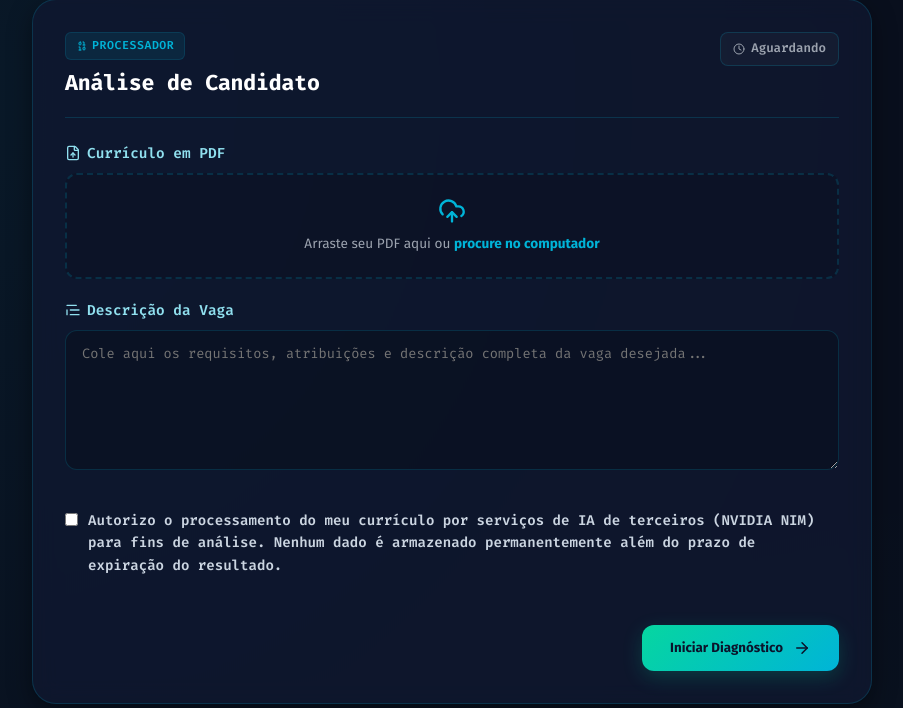
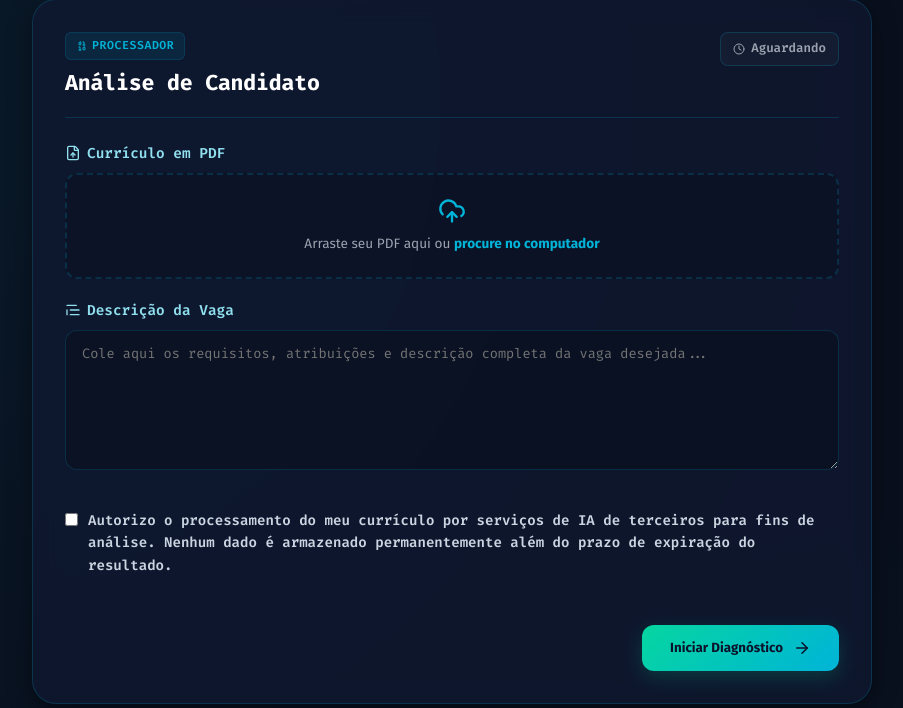
Before and after one commit to carpatia77/Cv-Matcher, a Python web app: template app/templates/index.html in a window 1280 px wide. Shown: the part 330-1038 px from the top of the page, without its empty margins (188-1091 px from the left). Run offline with Jinja, Linux system fonts and the light colour scheme; the template is opened without the code that fills it, so the values that code supplies are empty; some libraries are stand-ins or nearby versions.

Commit message:
fix(ui): remove nome especifico do provedor de IA da mensagem de consentimento LGPD

```diff
--- a/app/templates/index.html
+++ b/app/templates/index.html
@@ -77,7 +77,7 @@
           <label style="display: flex; align-items: flex-start; gap: 10px; font-size: 0.88rem; color: #cbd5e1; cursor: pointer;">
             <input type="checkbox" id="lgpd_consent" name="lgpd_consent" required style="margin-top: 3px; accent-color: var(--cta);" />
             <span>
-              Autorizo o processamento do meu currículo por serviços de IA de terceiros (NVIDIA NIM) para fins de análise. Nenhum dado é armazenado permanentemente além do prazo de expiração do resultado.
+              Autorizo o processamento do meu currículo por serviços de IA de terceiros para fins de análise. Nenhum dado é armazenado permanentemente além do prazo de expiração do resultado.
             </span>
           </label>
         </div>
```
